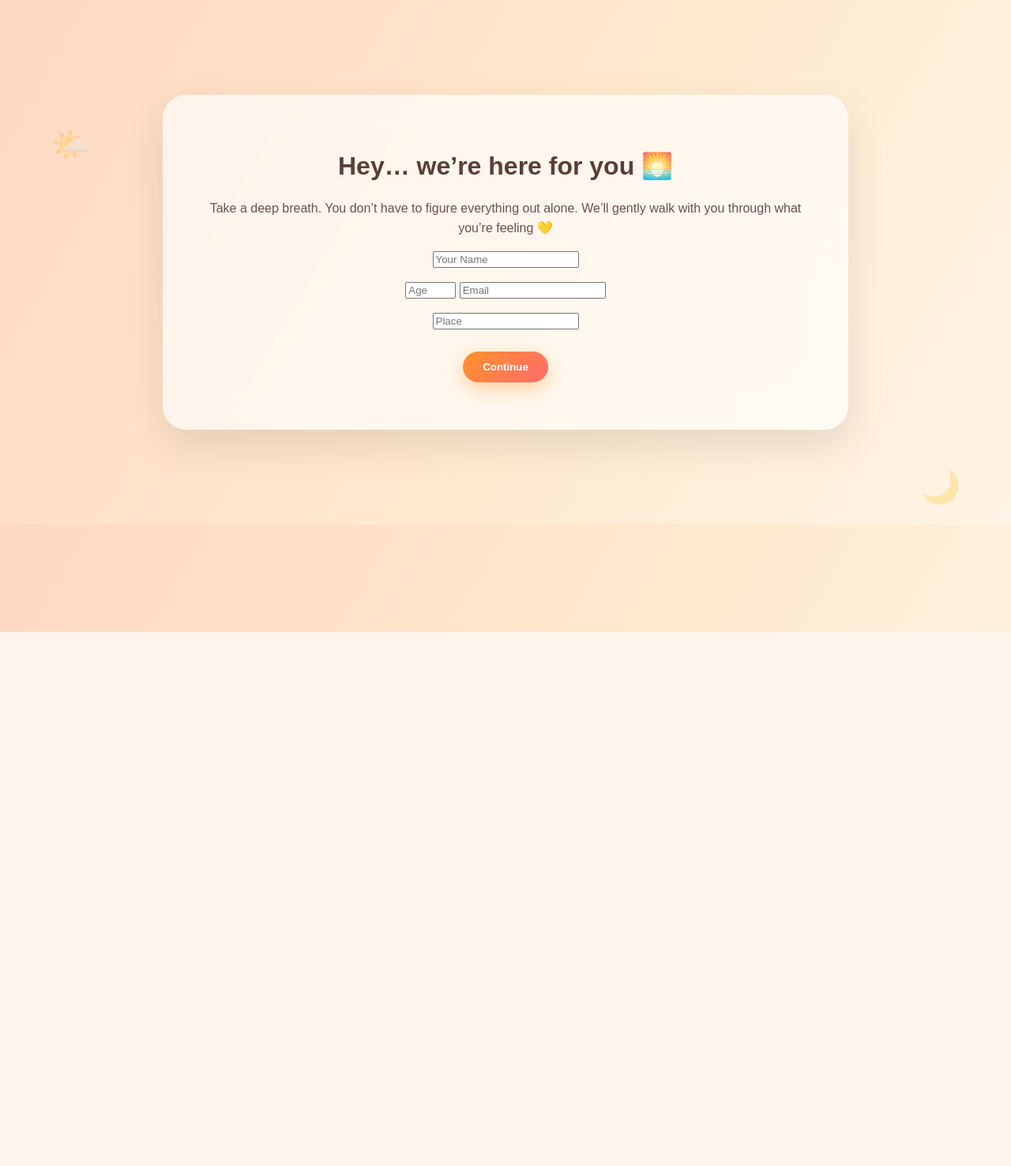
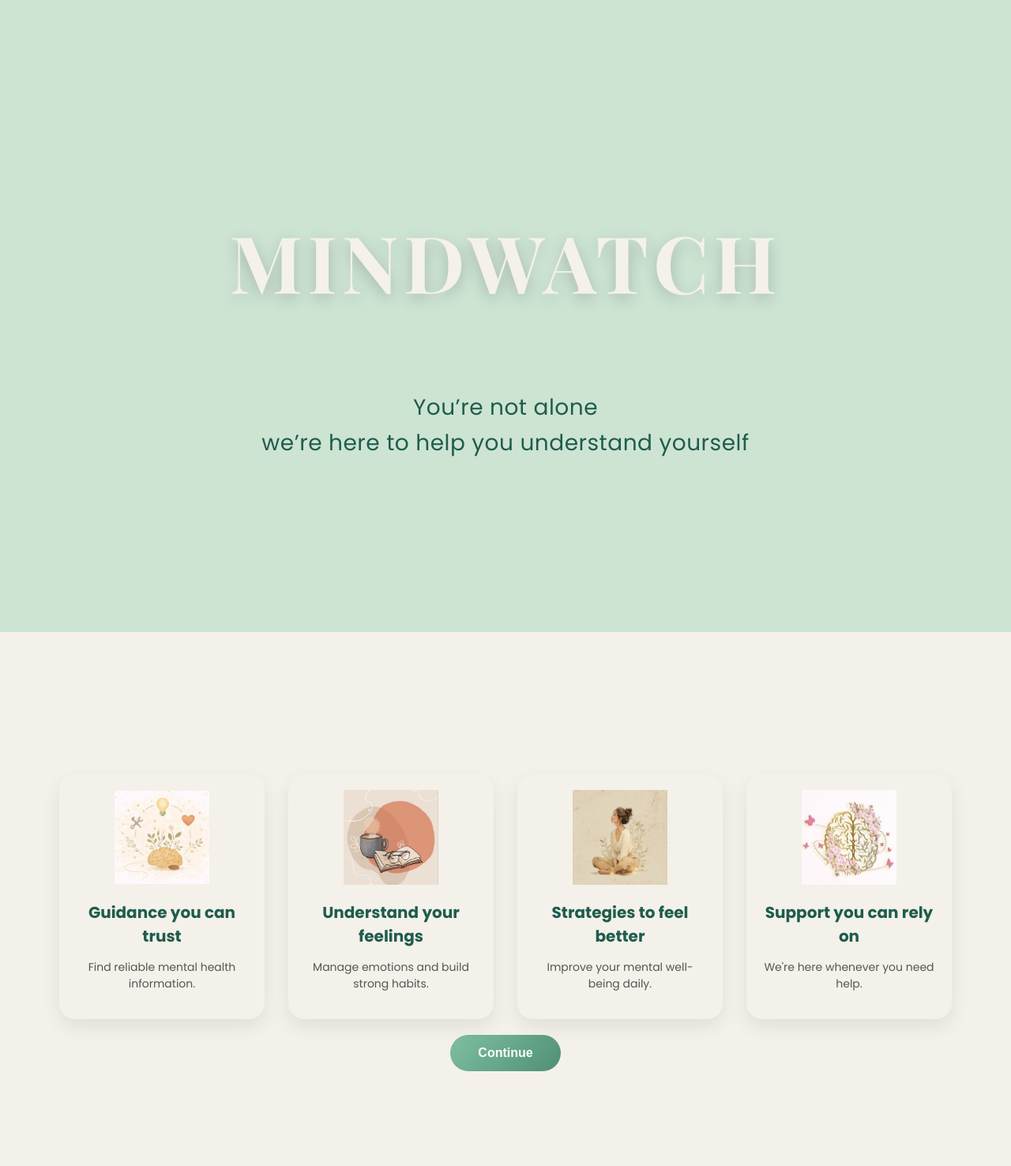
Before and after one commit to arthana3084/MINI_PROJECT, a Flask app: page / in a window 1280 px wide. Shown: the whole page at 79% size. Before the commit the page ends 800 px from the top, so only its background shows below. Run offline with Flask 3, Linux system fonts and the light colour scheme.

Commit message:
Updated UI and text page design

```diff
--- a/app.py
+++ b/app.py
@@ -63,7 +63,11 @@ def preprocess(text):
 
 
 # ---------- ROUTES ----------
-@app.route("/")
+@app.route('/')
+def welcome():
+    return render_template('welcome.html')
+
+@app.route("/landing")
 def home():
     return render_template("index.html")
 
--- /dev/null
+++ b/templates/welcome.html
@@ -0,0 +1,278 @@
+<!DOCTYPE html>
+
+<html lang="en">
+<head>
+<meta charset="UTF-8">
+<title>MindWatch</title>
+
+<link href="https://fonts.googleapis.com/css2?family=Poppins:wght@300;400;600;700&display=swap" rel="stylesheet">
+<link href="https://fonts.googleapis.com/css2?family=Playfair+Display:wght@600;700&family=Poppins:wght@300;400;600&display=swap" rel="stylesheet">
+<style>
+
+/* 🌿 BODY BACKGROUND (YOUR COLOR COMBO) */
+
+
+body {
+    margin: 0;
+    font-family: 'Poppins', sans-serif;
+    background: #CDE4D3;  /* 🌿 mint green */
+    color: #2f3e3a;
+}
+/* CENTER CONTENT */
+.container {
+    min-height: 100vh;
+    display: flex;
+    flex-direction: column;
+    justify-content: center;
+    align-items: center;
+}
+
+/* 🌟 MINDWATCH TITLE */
+#typing-text {
+    font-family: 'Playfair Display', serif;  /* 👈 premium font */
+    font-size: 100px;
+    font-weight: 700;
+    letter-spacing: 6px;
+
+    color: #F3F1E9;
+
+    text-shadow: 0px 6px 20px rgba(0,0,0,0.2);
+}
+
+/* ✨ DESCRIPTION */
+#description {
+    margin-top: 30px;
+
+    font-family: 'Poppins', sans-serif;   /* 👈 ADD THIS */
+    font-size: 28px;                      /* slightly refined */
+    font-weight: 400;                     /* 👈 ADD THIS */
+
+    color: #1f5c4d;
+
+    line-height: 1.6;                     /* 👈 ADD THIS */
+    letter-spacing: 0.5px;                /* 👈 ADD THIS */
+
+    opacity: 0;
+    transition: opacity 1.5s ease;
+    text-align: center;
+}
+
+/* 📦 FEATURES SECTION */
+.features {
+    display: flex;
+    gap: 40px;
+    margin-top: 60px;
+    margin-bottom: 60px;
+    opacity: 0;
+    transition: opacity 1.5s ease;
+}
+
+/* 🧩 CARD */
+.card {
+    background: #F3F1E9;
+    padding: 20px;
+    width: 220px;
+    border-radius: 20px;
+    box-shadow: 0 10px 25px rgba(0,0,0,0.08);
+    transition: 0.3s;
+    text-align: center;   /* center everything */
+}
+
+.card:hover {
+    transform: translateY(-6px);
+}
+
+/* ICON */
+.card img {
+    width: 120px;          /* bigger image */
+    height: 120px;
+    object-fit: contain;
+
+    display: block;
+    margin: 0 auto 20px;   /* center image */
+}
+
+/* CARD TEXT */
+.card h3 {
+    font-size: 20px;
+    color: #1f5c4d;
+    margin-bottom: 10px;
+}
+
+.card p {
+    font-size: 14px;
+    color: #555;
+}
+
+/* 🚀 BUTTON */
+.start-btn {
+    display: block;                 /* 👈 IMPORTANT (for centering) */
+    margin: 70px auto 40px;         /* 👈 top | left-right(auto) | bottom */
+
+    padding: 14px 35px;
+    border-radius: 25px;
+    border: none;
+
+    font-size: 16px;
+    font-weight: bold;
+
+    background: linear-gradient(135deg, #7fbfa2, #4f8f74);
+    color: white;
+
+    cursor: pointer;
+
+    opacity: 0;
+    transition: opacity 1.5s ease, transform 0.3s;
+}
+
+.start-btn:hover {
+    transform: scale(1.05);
+    background: #4f8f74;
+}
+/* HERO FULL SCREEN */
+.hero {
+    height: 100vh;
+    display: flex;
+    flex-direction: column;
+    justify-content: center;
+    align-items: center;
+}
+
+/* FEATURES SECTION */
+.features-section {
+    padding: 80px 20px;
+    background: #F3F1E9;
+}
+
+/* ENABLE SCROLL ANIMATION */
+.features {
+    display: flex;
+    gap: 30px;
+    margin-top: 60px;
+    flex-wrap: wrap;
+    justify-content: center;
+
+    opacity: 0;
+    transform: translateY(40px);
+    transition: 1s;
+}
+
+/* CENTER BUTTON */
+.start-btn {
+    display: block;
+    margin: 40px auto;
+}
+
+</style>
+
+</head>
+
+<body>
+
+
+
+
+<!-- ✍️ TYPING TEXT -->
+<div class="hero">
+
+    <h1 id="typing-text"></h1>
+
+    <h1 id="description">
+
+    You’re not alone <br>
+    we’re here to help you understand yourself
+
+    </h1>
+
+</div>
+
+<!-- 📦 FEATURES SECTION -->
+<div class="features-section">
+
+    <!-- 📦 FEATURES -->
+    <div class="features" id="features">
+
+        <div class="card">
+            <img src="/static/icon1.jpeg">
+            <h3>Guidance you can trust</h3>
+            <p>Find reliable mental health information.</p>
+        </div>
+
+        <div class="card">
+            <img src="/static/icon2.jpeg">
+            <h3>Understand your feelings</h3>
+            <p>Manage emotions and build strong habits.</p>
+        </div>
+
+        <div class="card">
+            <img src="/static/icon3.jpeg">
+            <h3>Strategies to feel better</h3>
+            <p>Improve your mental well-being daily.</p>
+        </div>
+
+        <div class="card">
+            <img src="/static/icon4.jpeg">
+            <h3>Support you can rely on</h3>
+            <p>We're here whenever you need help.</p>
+        </div>
+
+    </div>
+
+    <!-- 🚀 BUTTON (move it here too) -->
+    <button class="start-btn" id="startBtn" onclick="window.location.href='/landing'">
+        Continue
+    </button>
+
+</div>
+
+
+
+
+
+
+<script>
+
+/* ✍️ TYPEWRITER EFFECT */
+const text = "MINDWATCH";
+let index = 0;
+
+function typeEffect() {
+    if (index < text.length) {
+        document.getElementById("typing-text").innerHTML += text.charAt(index);
+        index++;
+        setTimeout(typeEffect, 150); // slower typing
+    } else {
+        showContent();
+    }
+}
+
+/* 🎬 SHOW CONTENT STEP BY STEP */
+function showContent() {
+    document.getElementById("description").style.opacity = "1";
+
+    setTimeout(() => {
+        document.getElementById("features").style.opacity = "1";
+    }, 800);
+
+    setTimeout(() => {
+        document.getElementById("startBtn").style.opacity = "1";
+    }, 1600);
+}
+
+/* START */
+typeEffect();
+
+window.addEventListener("scroll", function () {
+    let features = document.getElementById("features");
+    let position = features.getBoundingClientRect().top;
+    let screenHeight = window.innerHeight;
+
+    if (position < screenHeight - 100) {
+        features.classList.add("show");
+    }
+});
+
+</script>
+
+</body>
+</html>
```
Also changed, not shown: templates/text.html (+182 -9 lines), static/bg.jpg (added), static/icon1.jpeg (added), static/icon2.jpeg (added), static/icon3.jpeg (added), static/icon4.jpeg (added), static/logo.png (added).
